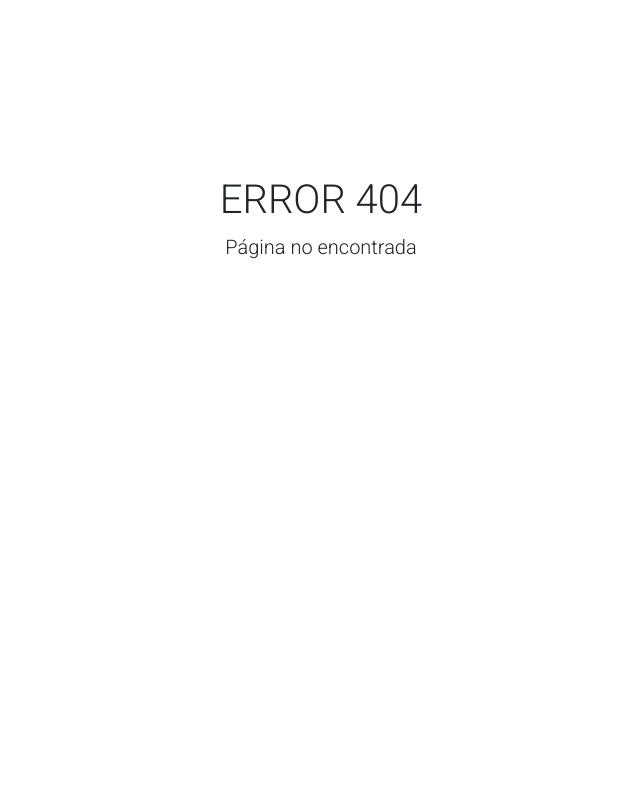
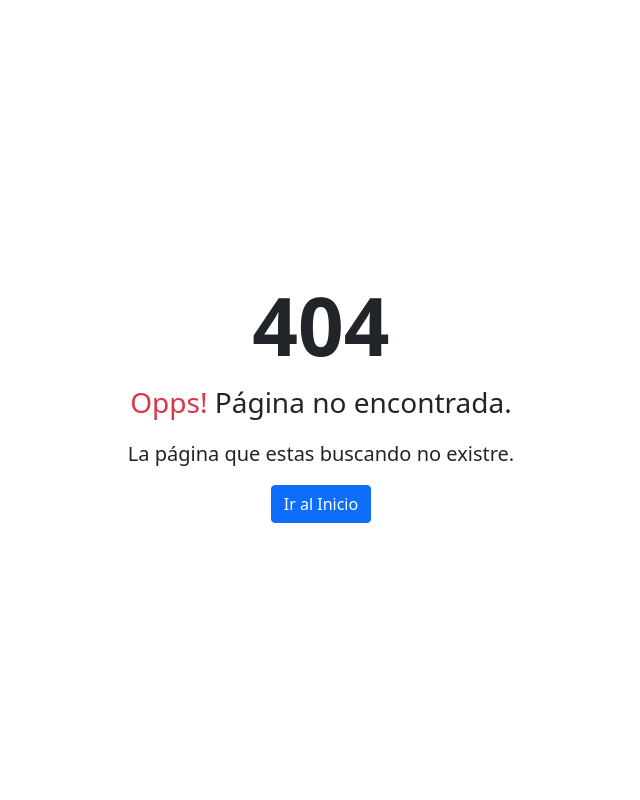
Before and after one commit to sudorootuser/noahPets, a PHP site: page /noahpets/content in a window 1280 px wide. Shown: the whole page, without its empty margins (319-959 px from the left). Run offline with PHP 8.4, Linux system fonts and the light colour scheme; some libraries are stand-ins or nearby versions; some web fonts are replaced.

Commit message:
Update 404-view.php

```diff
--- a/view/content/404-view.php
+++ b/view/content/404-view.php
@@ -1,7 +1,19 @@
-<div class="full-box container-404">
-    <div>
-        <p class="text-center"><i class="fas fa-rocket fa-10x"></i></p>
-        <h1 class="text-center">ERROR 404</h1>
-        <p class="lead text-center">Página no encontrada</p>
+<head>
+    <meta charset="UTF-8" />
+    <meta http-equiv="X-UA-Compatible" content="IE=edge" />
+    <meta name="viewport" content="width=device-width, initial-scale=1.0" />
+    <link href="https://cdn.jsdelivr.net/npm/bootstrap@5.1.3/dist/css/bootstrap.min.css" rel="stylesheet">
+</head>
+
+<body>
+    <div class="d-flex align-items-center justify-content-center vh-100">
+        <div class="text-center">
+            <h1 class="display-1 fw-bold">404</h1>
+            <p class="fs-3"> <span class="text-danger">Opps!</span> Página no encontrada.</p>
+            <p class="lead">
+                La página que estas buscando no existre.
+            </p>
+            <a href="<?php echo SERVERURL ?>home/" class="btn btn-primary">Ir al Inicio</a>
+        </div>
     </div>
-</div>
+</body>
```
